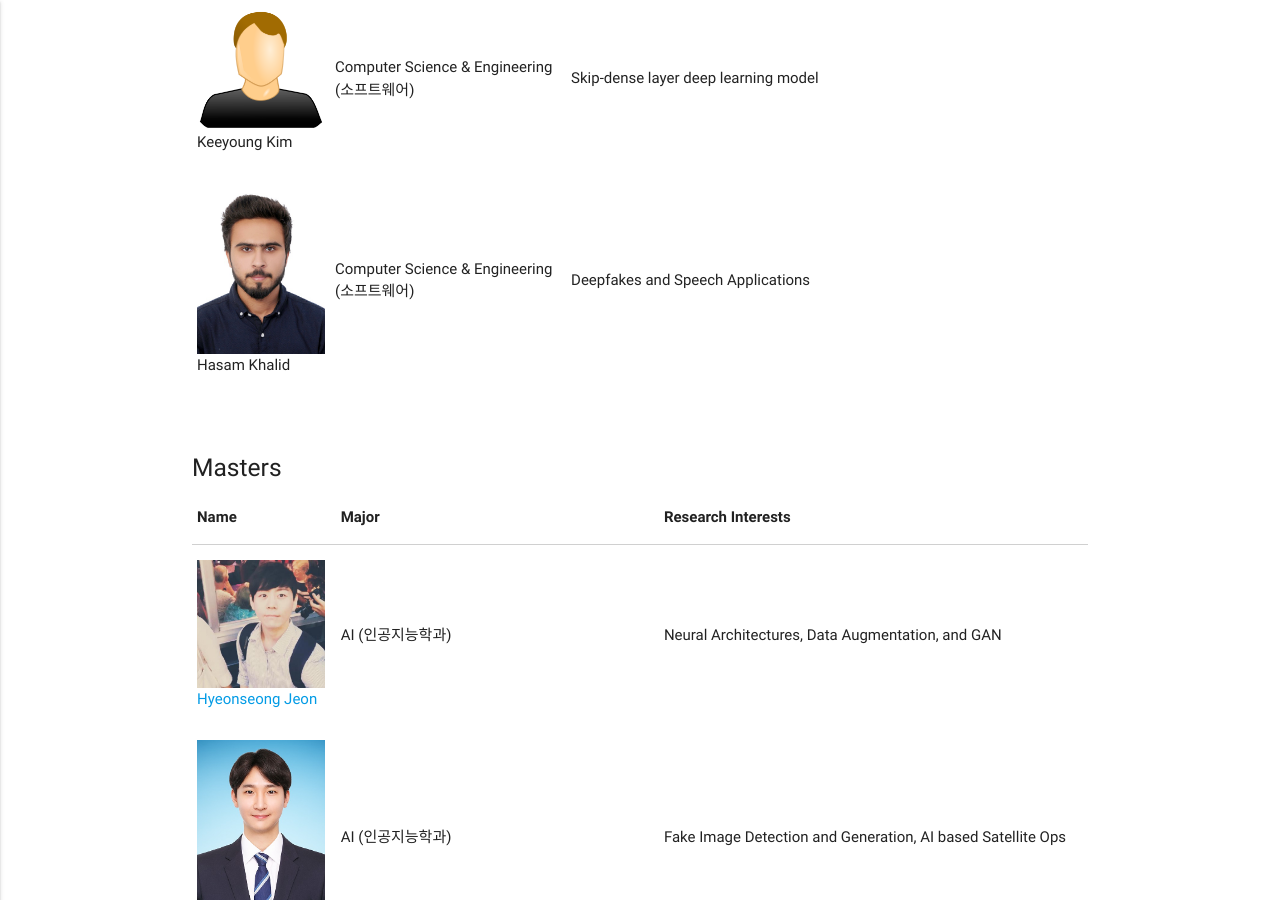
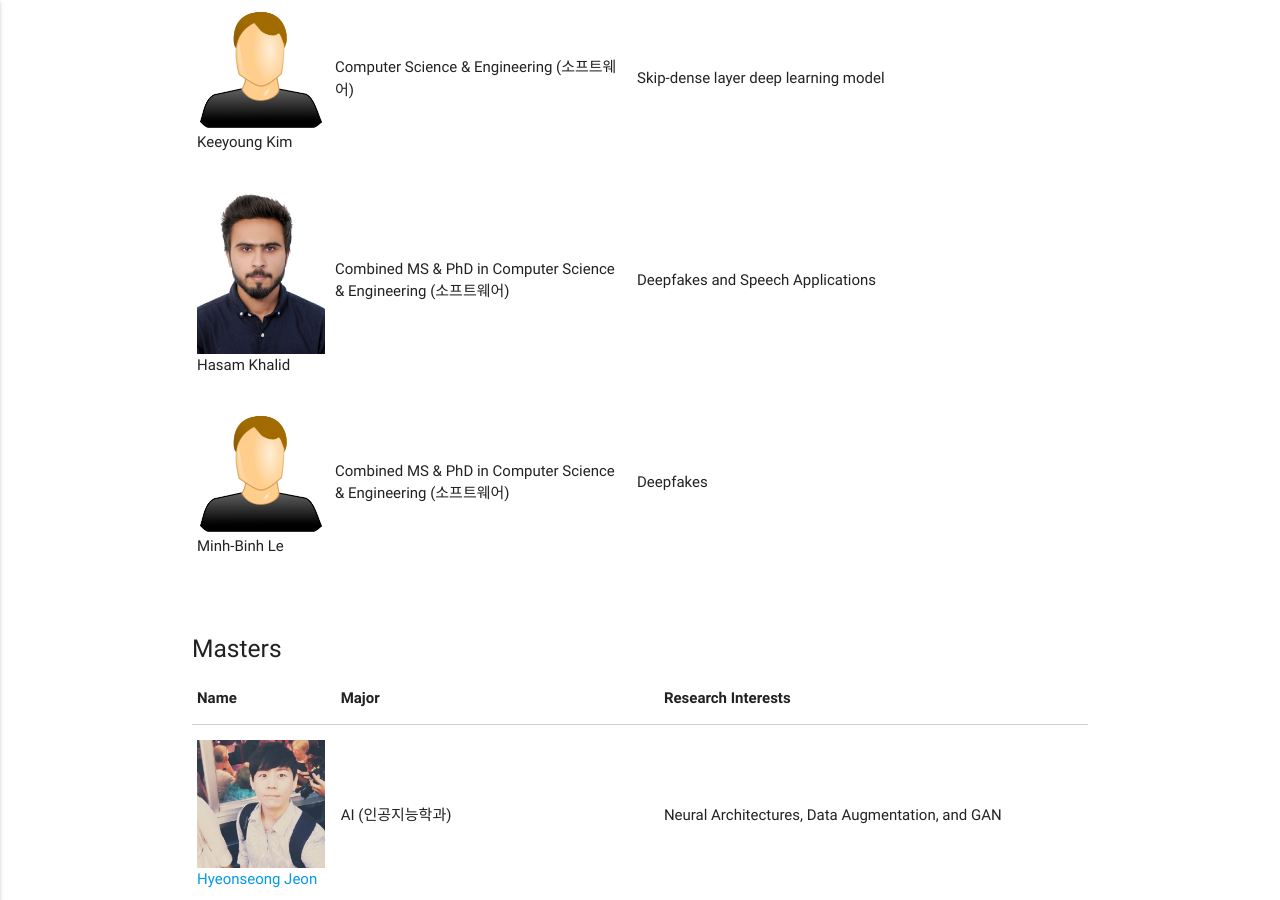
Before and after one commit to Yurim990507/DASH-Lab.github.io, a Jekyll site: the page built from example3.md, in a window 1280 px wide and 900 px high, scrolled down 852 px. Built offline with Jekyll 4.4.1, drawn with Linux system fonts in a browser that asks for light colours.

Commit message:
Update example3.md

```diff
--- a/example3.md
+++ b/example3.md
@@ -65,8 +65,17 @@ permalink: /Members/
                            <img src="/img/HassamKhalid.png" alt="" width="128">
                            Hasam Khalid
                    </div></td>
-                  <td>Computer Science & Engineering (소프트웨어)</td>
+                  <td>Combined MS & PhD in Computer Science & Engineering (소프트웨어)</td>
                   <td> Deepfakes and Speech Applications</td>
+                </tr>
+                  <tr>
+                  <td>
+                      <div style="display:flex;flex-direction:column">
+                          <img src="/img/dummy_male.png" alt=""  width="128">Minh-Binh Le
+                      </div>
+                     </td>
+                  <td>Combined MS & PhD in Computer Science & Engineering (소프트웨어)</td>
+                  <td>Deepfakes</td>
                 </tr>
               </tbody>
             </table>
```
